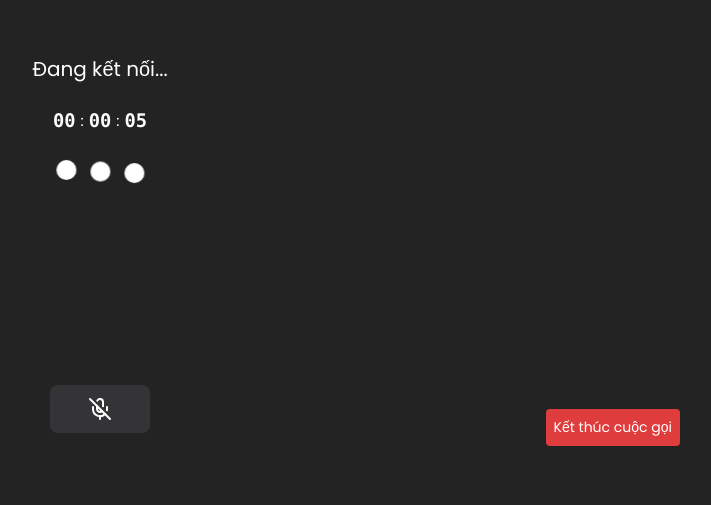
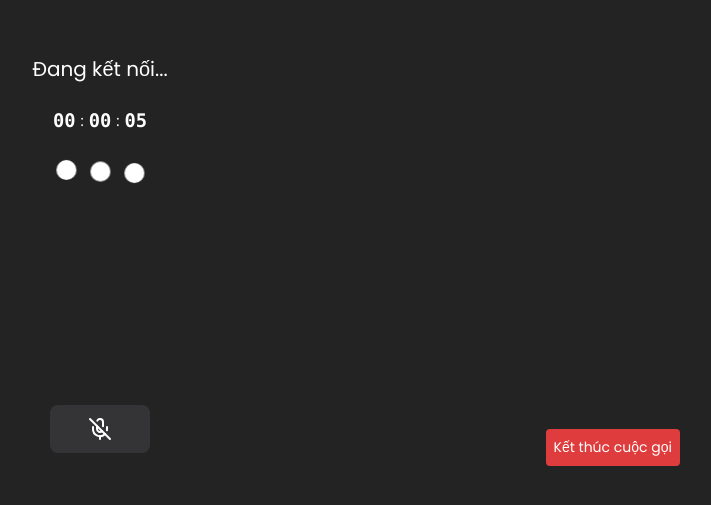
Before and after one commit to datlai3042/GocNho-Client, a Next.js app: page /call in a window 1280 px wide. Shown: the part 261-766 px from the top of the page, without its empty margins (540-1251 px from the left). Built offline with nearby package versions, Linux system fonts and the light colour scheme; no server answers.

Commit message:
Fix Layout

```diff
--- a/src/app/modules/Call/layouts/LayoutVideoCall.tsx
+++ b/src/app/modules/Call/layouts/LayoutVideoCall.tsx
@@ -137,8 +137,8 @@ const VideoCallMe = () => {
 const VideoCallController = () => {
   return (
     <>
-      <div className={`${styles.videoCallController__container} pb-0 md:pb-[2rem]`}>
-        <div className={`${styles.videoCallController__wrapper} pb-[6rem] md:pb-0 flex justify-center items-center min-h-[8rem]`} >
+      <div className={`${styles.videoCallController__container} bottom-0-0 md:bottom-[2rem]`}>
+        <div className={`${styles.videoCallController__wrapper} pb-[7rem] md:pb-0 flex justify-center items-center min-h-[8rem]`} >
           <div className={`${styles.videoCallController__videoSetting}`}>
             <ButtonDisableMicro />
           </div>
```
